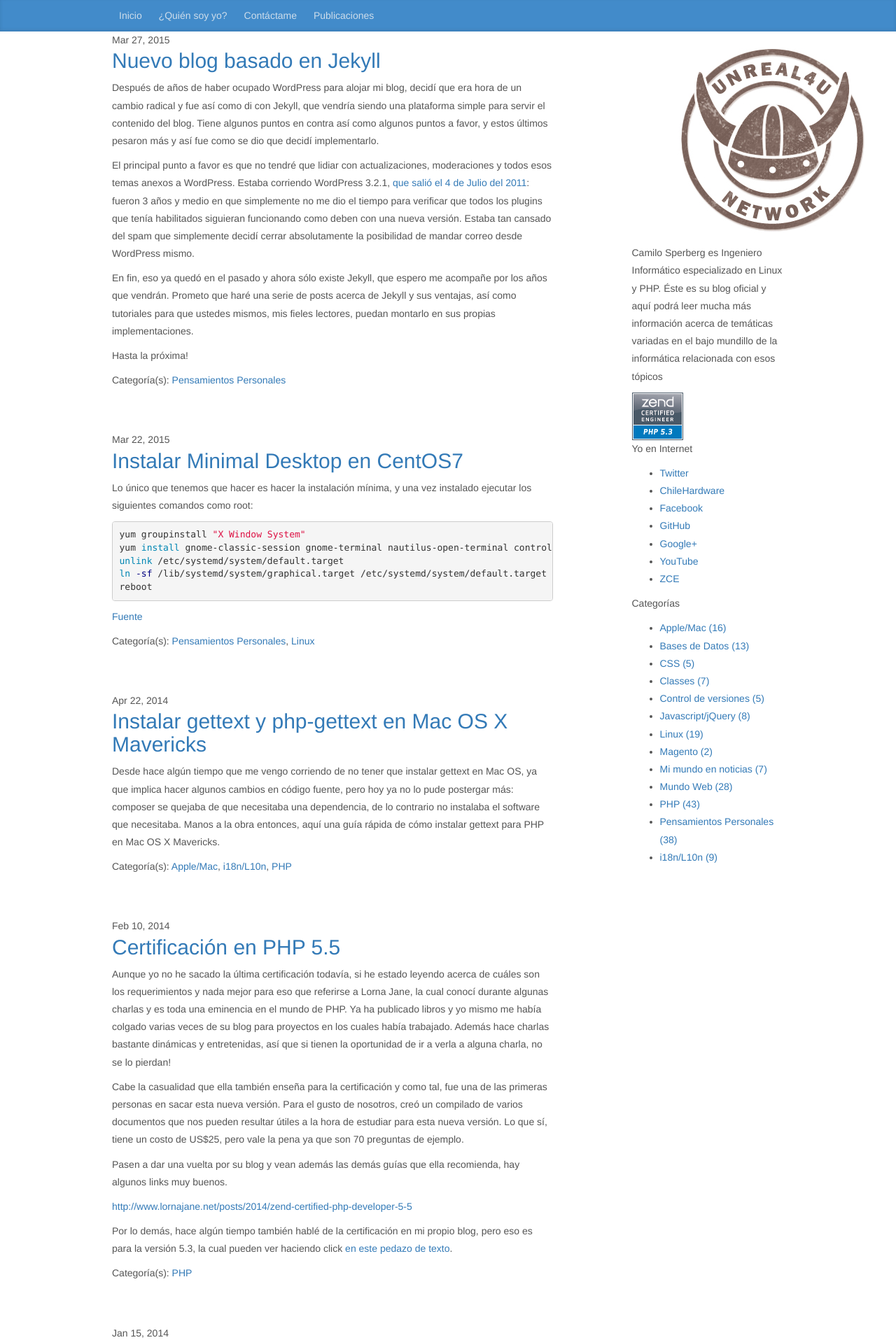
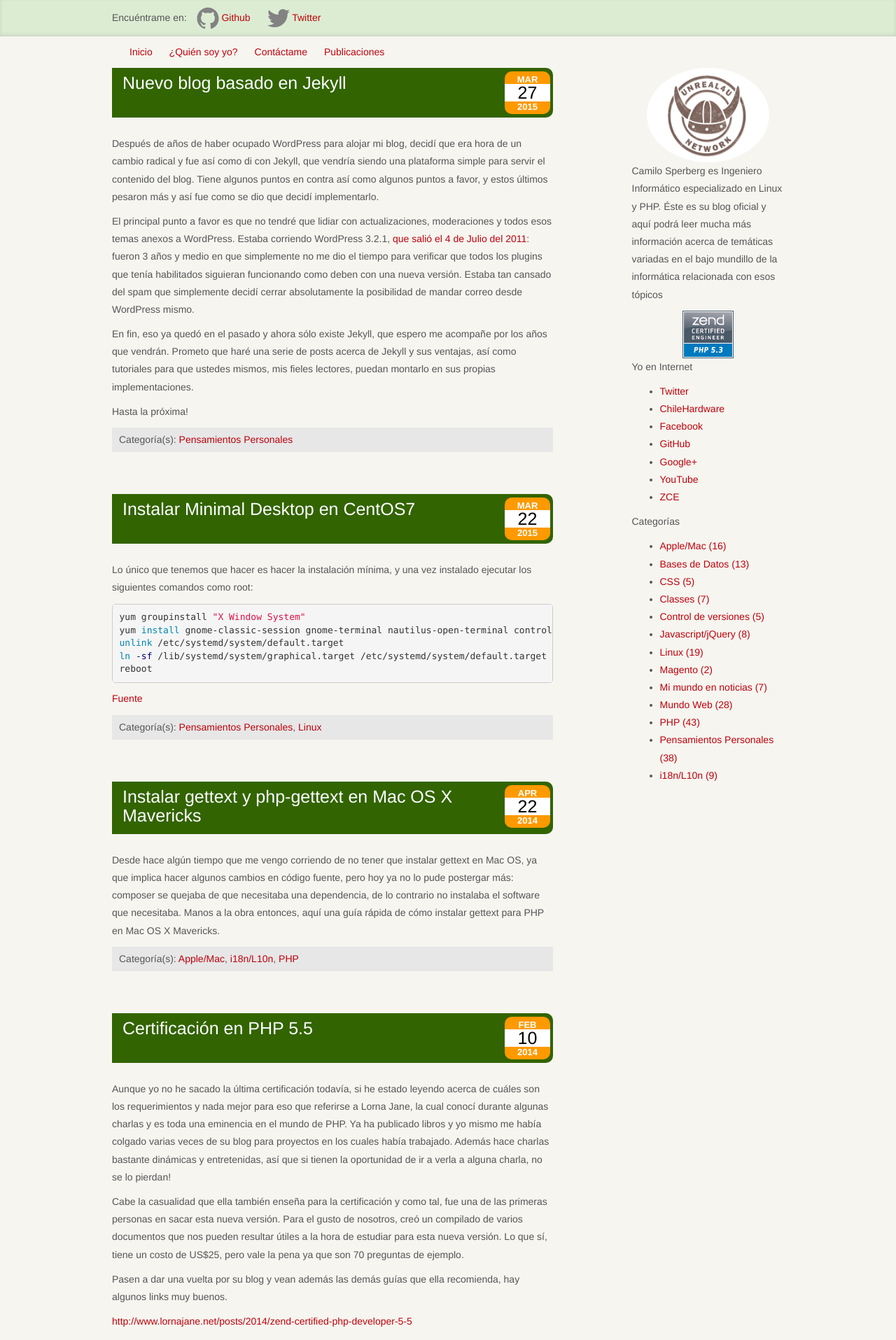
Before and after one commit to unreal4u/blog, a Jekyll site: the page built from index.html, in a window 1280 px wide. Shown: the top 1915 px of the page at 70% size. Built offline with Jekyll 4.4.1, drawn with Linux system fonts in a browser that asks for light colours; the list of posts is cut into pages by our own code; some of the changed text lies outside the part shown.

Commit message:
Many more cosmetic stuff

```diff
--- a/_includes/header.html
+++ b/_includes/header.html
@@ -1,12 +1,28 @@
 <header class="blog-masthead">
     <div class="container">
         <div class="blog-nav">
-            <a class="blog-nav-item" href="{{ site.baseurl }}/">Inicio</a>
-            {% for page in site.pages %}
-                {% if page.is_topmenu %}
-                    <a class="blog-nav-item" href="{{ page.url | prepend: site.baseurl }}">{{ page.title }}</a>
-                {% endif %}
-            {% endfor %}
+            <span>Encuéntrame en:</span>
+
+            <a class="blog-nav-item" href="https://github.com/{{ site.github_username }}">
+              <span class="icon  icon--github">
+                <svg viewBox="0 0 16 16">
+                    <path fill="#828282" d="M7.999,0.431c-4.285,0-7.76,3.474-7.76,7.761 c0,3.428,2.223,6.337,5.307,7.363c0.388,0.071,0.53-0.168,0.53-0.374c0-0.184-0.007-0.672-0.01-1.32 c-2.159,0.469-2.614-1.04-2.614-1.04c-0.353-0.896-0.862-1.135-0.862-1.135c-0.705-0.481,0.053-0.472,0.053-0.472 c0.779,0.055,1.189,0.8,1.189,0.8c0.692,1.186,1.816,0.843,2.258,0.645c0.071-0.502,0.271-0.843,0.493-1.037 C4.86,11.425,3.049,10.76,3.049,7.786c0-0.847,0.302-1.54,0.799-2.082C3.768,5.507,3.501,4.718,3.924,3.65 c0,0,0.652-0.209,2.134,0.796C6.677,4.273,7.34,4.187,8,4.184c0.659,0.003,1.323,0.089,1.943,0.261 c1.482-1.004,2.132-0.796,2.132-0.796c0.423,1.068,0.157,1.857,0.077,2.054c0.497,0.542,0.798,1.235,0.798,2.082 c0,2.981-1.814,3.637-3.543,3.829c0.279,0.24,0.527,0.713,0.527,1.437c0,1.037-0.01,1.874-0.01,2.129 c0,0.208,0.14,0.449,0.534,0.373c3.081-1.028,5.302-3.935,5.302-7.362C15.76,3.906,12.285,0.431,7.999,0.431z"/>
+                </svg>
+              </span>
+
+                <span class="username">Github</span>
+            </a>
+
+            <a class="blog-nav-item" href="https://twitter.com/{{ site.twitter_username }}">
+              <span class="icon  icon--twitter">
+                <svg viewBox="0 0 16 16">
+                    <path fill="#828282" d="M15.969,3.058c-0.586,0.26-1.217,0.436-1.878,0.515c0.675-0.405,1.194-1.045,1.438-1.809
+                  c-0.632,0.375-1.332,0.647-2.076,0.793c-0.596-0.636-1.446-1.033-2.387-1.033c-1.806,0-3.27,1.464-3.27,3.27 c0,0.256,0.029,0.506,0.085,0.745C5.163,5.404,2.753,4.102,1.14,2.124C0.859,2.607,0.698,3.168,0.698,3.767 c0,1.134,0.577,2.135,1.455,2.722C1.616,6.472,1.112,6.325,0.671,6.08c0,0.014,0,0.027,0,0.041c0,1.584,1.127,2.906,2.623,3.206 C3.02,9.402,2.731,9.442,2.433,9.442c-0.211,0-0.416-0.021-0.615-0.059c0.416,1.299,1.624,2.245,3.055,2.271 c-1.119,0.877-2.529,1.4-4.061,1.4c-0.264,0-0.524-0.015-0.78-0.046c1.447,0.928,3.166,1.469,5.013,1.469 c6.015,0,9.304-4.983,9.304-9.304c0-0.142-0.003-0.283-0.009-0.423C14.976,4.29,15.531,3.714,15.969,3.058z"/>
+                </svg>
+              </span>
+
+                <span class="username">Twitter</span>
+            </a>
         </div>
     </div>
 </header>
--- /dev/null
+++ b/_includes/post-header.html
@@ -0,0 +1,13 @@
+<header class="entry-header">
+    <h1 class="entry-title">
+        <a href="{{ include.thePost.url | prepend: site.baseurl }}" rel="bookmark">{{ include.thePost.title }}</a>
+    </h1>
+
+    <div class="entry-meta">
+        <div class="the-date">
+            <small>{{ include.thePost.date | date: "%b"}}</small>
+            <div>{{ include.thePost.date | date: "%d" }}</div>
+            <small>{{ include.thePost.date | date: "%Y" }}</small>
+        </div>
+    </div>
+</header>
--- a/_includes/sidebar.html
+++ b/_includes/sidebar.html
@@ -1,4 +1,4 @@
-<img src="/images/unreal4u-logo.jpg" class="img-circle"/>
+<img src="/images/unreal4u-logo.jpg" class="img-circle sidebar-logo"/>
 <p><span class="">Camilo Sperberg</span> es Ingeniero Informático especializado en Linux y PHP. Éste es su blog oficial
 y aquí podrá leer mucha más información acerca de temáticas variadas en el bajo mundillo de la informática relacionada
 con esos tópicos</p>
--- /dev/null
+++ b/_includes/static-pages.html
@@ -0,0 +1,10 @@
+<div class="container">
+    <div class="blog-nav">
+        <a class="blog-nav-item" href="{{ site.baseurl }}/">Inicio</a>
+        {% for page in site.pages %}
+            {% if page.is_topmenu %}
+                <a class="blog-nav-item" href="{{ page.url | prepend: site.baseurl }}">{{ page.title }}</a>
+            {% endif %}
+        {% endfor %}
+    </div>
+</div>
--- a/_layouts/default.html
+++ b/_layouts/default.html
@@ -4,6 +4,7 @@
 <body>
 {% include header.html %}
 <div class="container">
+    {% include static-pages.html %}
     <div class="row">
         <div class="col-sm-8 blog-main">
             {{ content }}
--- a/css/blog.css
+++ b/css/blog.css
@@ -1,11 +1,11 @@
-/*
- * Globals
- */
-
 body {
     font-family: Helvetica, "Times New Roman", Times, serif;
     color: #555;
+    background: #f6f5f0;
 }
+
+a:link,a:visited,a:hover,a:active{color:#BD020B;text-decoration:none}
+a:hover{color:#FF960B}
 
 h1, .h1,
 h2, .h2,
@@ -19,6 +19,23 @@
     color: #333;
 }
 
+.icon > svg {
+    display: inline-block;
+    height: 32px;
+    vertical-align: middle;
+    width: 32px;
+    color:#FFF;
+}
+
+.blog-sidebar img {
+    display:block;
+    margin:auto;
+}
+
+.sidebar-logo {
+    height: 135px;
+    width: 175px;
+}
 
 /*
  * Override Bootstrap's default container.
@@ -31,12 +48,8 @@
 }
 
 
-/*
- * Masthead for nav
- */
-
 .blog-masthead {
-    background-color: #428bca;
+    background-color: #dcecd3;
     -webkit-box-shadow: inset 0 -2px 5px rgba(0,0,0,.1);
     box-shadow: inset 0 -2px 5px rgba(0,0,0,.1);
 }
@@ -47,7 +60,7 @@
     display: inline-block;
     padding: 10px;
     font-weight: 500;
-    color: #cdddeb;
+    color: #FFF;
 }
 .blog-nav-item:hover,
 .blog-nav-item:focus {
@@ -140,6 +153,58 @@
     color: #999;
 }
 
+.the-date {
+    background: #FE9900;
+    float: right;
+    padding: 4px 0;
+    text-align: center;
+    margin: 3px 4px;
+    color: #FFF;
+    border-radius: 10px;
+    width: 65px;
+}
+
+.the-date div {
+    background: #FFF;
+    font-size: 25px;
+    color: #000;
+    width: 65px;
+}
+
+.the-date small {
+    font-size: 13px;
+    font-weight: bold;
+    text-transform: uppercase;
+}
+
+.entry-header {
+    background: #326401;
+    overflow: hidden;
+    padding: 2px 0;
+    border-radius: 0 10px 10px 0;
+    margin-bottom: 25px;
+    line-height: 1;
+}
+
+.blog-post h1 {
+    width: 540px;
+    font-size: 25px;
+    float: left;
+    padding-top: 6px;
+}
+
+.blog-post h1 a {
+    color: #FFF;
+}
+
+.blog-post h1 {
+    padding-left: 15px;
+}
+
+.entry-category-listing {
+    background: #e7e7e7;
+    padding:5px 10px;
+}
 
 /*
  * Footer
--- a/index.html
+++ b/index.html
@@ -3,24 +3,20 @@
 ---
 
 {% for post in paginator.posts %}
-<div class="blog-post">
-    <span class="post-meta">{{ post.date | date: "%b %-d, %Y" }}</span>
+<article class="blog-post">
+    {% include post-header.html thePost=post %}
 
-    <h2>
-        <a class="post-link" href="{{ post.url | prepend: site.baseurl }}">{{ post.title }}</a>
-    </h2>
+    <div class="post-excerpt">
+        {{ post.excerpt }}
+    </div>
 
-    <article class="post-excerpt">
-        {{ post.excerpt }}
-    </article>
-
-    <div class="">
+    <footer class="entry-category-listing">
         Categoría(s):
         {% for category in post.categories%}
             <a href="/category/{{ category | slugify }}">{{ category }}</a>{% if forloop.last == false %}, {% endif %}
         {% endfor %}
-    </div>
-</div>
+    </footer>
+</article>
 {% endfor %}
 
 <ul class="pager">
```
Also changed, not shown: _layouts/post.html (+6 -11 lines).
